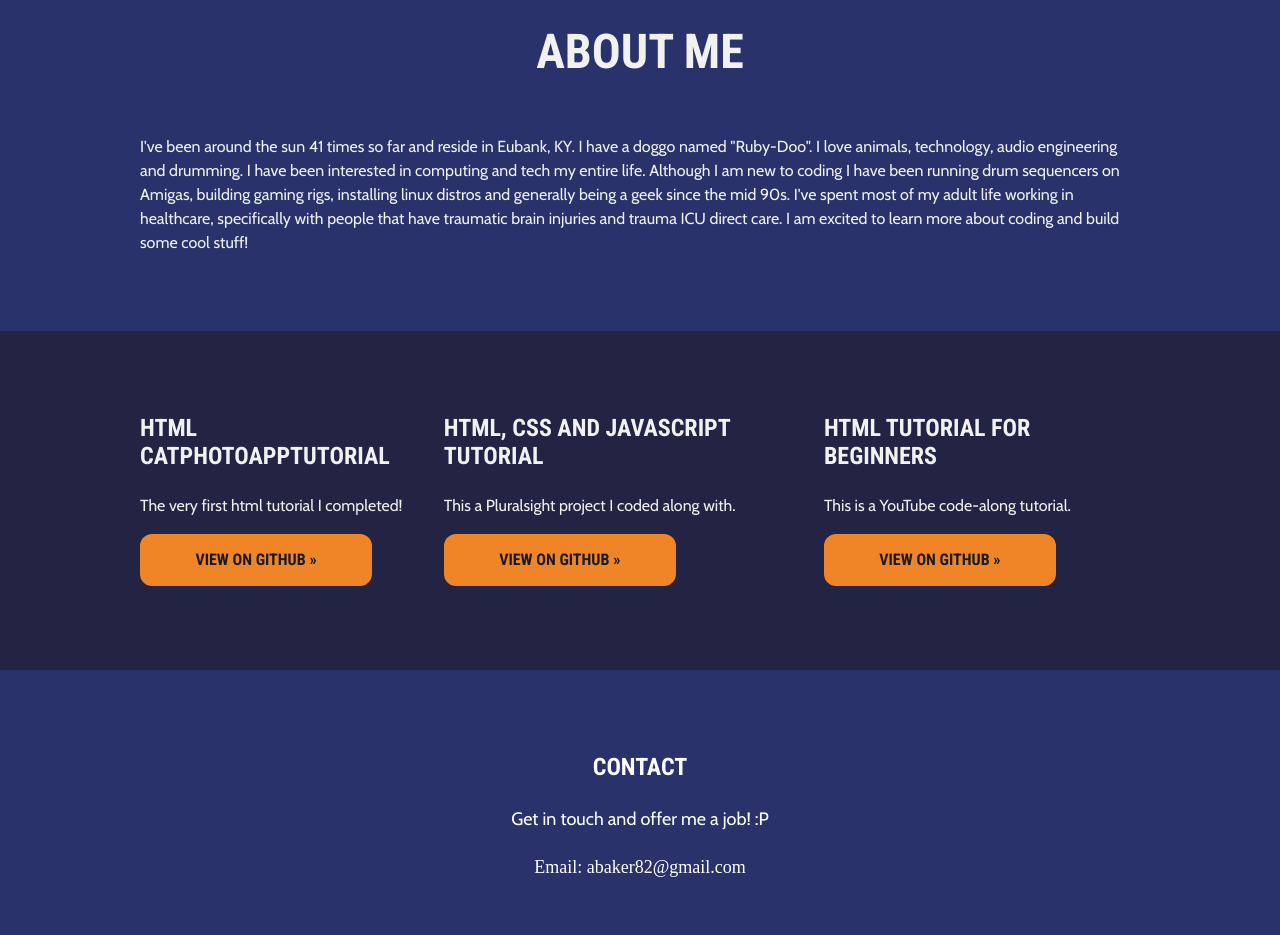
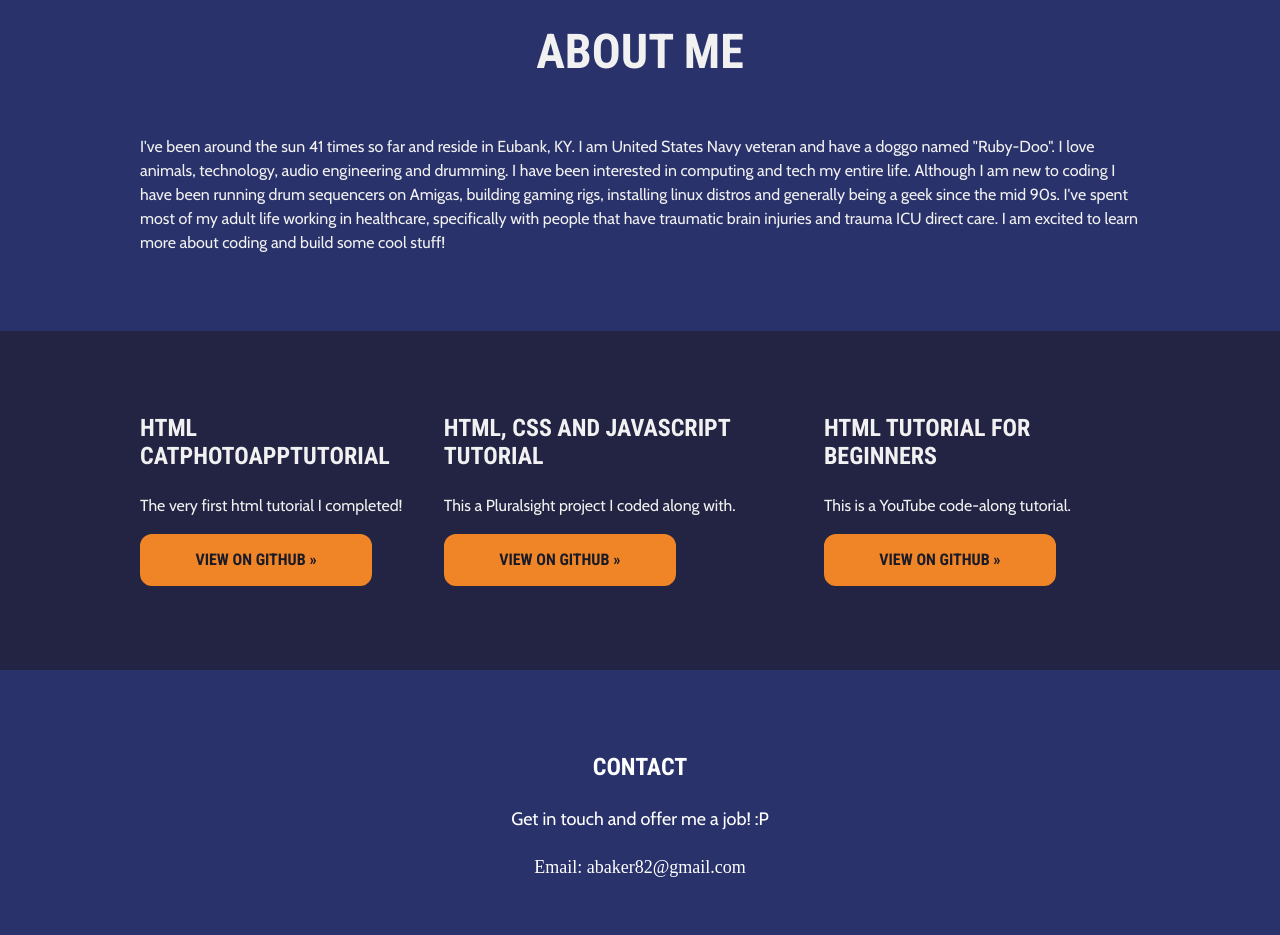
Before and after one commit to arbaker82/arbaker82-webdev_c1_knowcheck_01-COPY, a plain HTML site: page index.html in a window 1280 px wide. Shown: the part 1100-2035 px from the top of the page. Drawn offline with nearby package versions, Linux system fonts and the light colour scheme; grey boxes are pictures that could not be loaded.

Commit message:
about me text edit

```diff
--- a/index.html
+++ b/index.html
@@ -78,7 +78,7 @@
 
             <h2>About Me</h2>
 
-            <p>I've been around the sun 41 times so far and reside in Eubank, KY.  I have a doggo named "Ruby-Doo".  I love animals, technology, audio engineering and drumming.  I have been interested in computing and tech my entire life.  Although I am new to coding I have been running drum sequencers on Amigas, building gaming rigs, installing linux distros and generally being a geek since the mid 90s.  I've spent most of my adult life working in healthcare, specifically with people that have traumatic brain injuries and trauma ICU direct care.  I am excited to learn more about coding and build some cool stuff!</p>
+            <p>I've been around the sun 41 times so far and reside in Eubank, KY.  I am United States Navy veteran and have a doggo named "Ruby-Doo".  I love animals, technology, audio engineering and drumming.  I have been interested in computing and tech my entire life.  Although I am new to coding I have been running drum sequencers on Amigas, building gaming rigs, installing linux distros and generally being a geek since the mid 90s.  I've spent most of my adult life working in healthcare, specifically with people that have traumatic brain injuries and trauma ICU direct care.  I am excited to learn more about coding and build some cool stuff!</p>
 
         </div>
 
```
